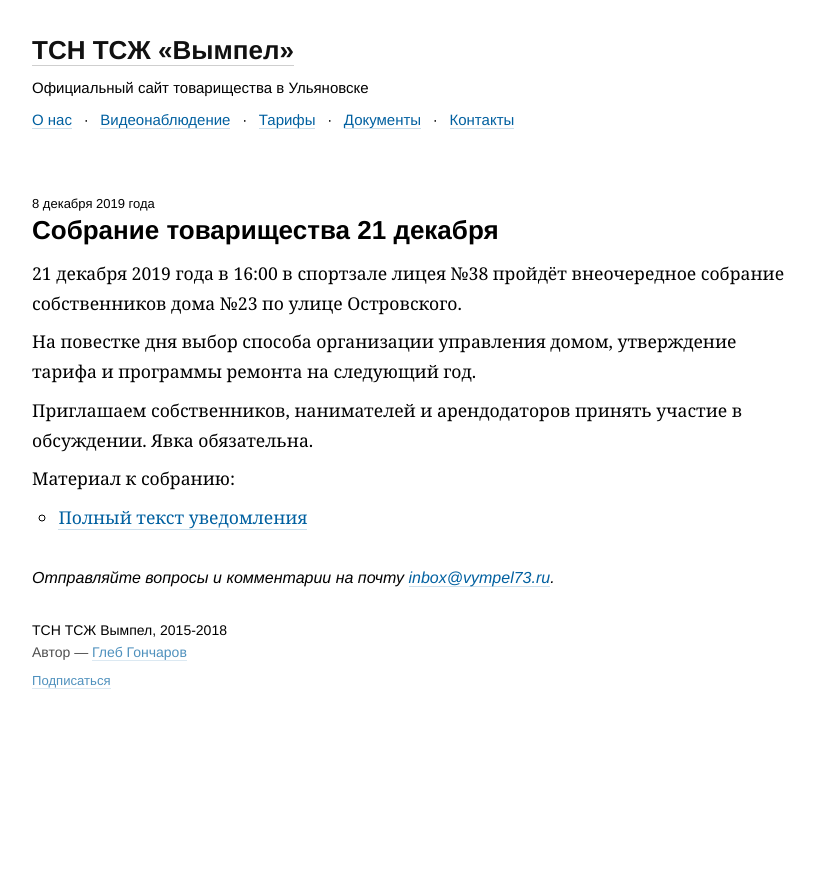
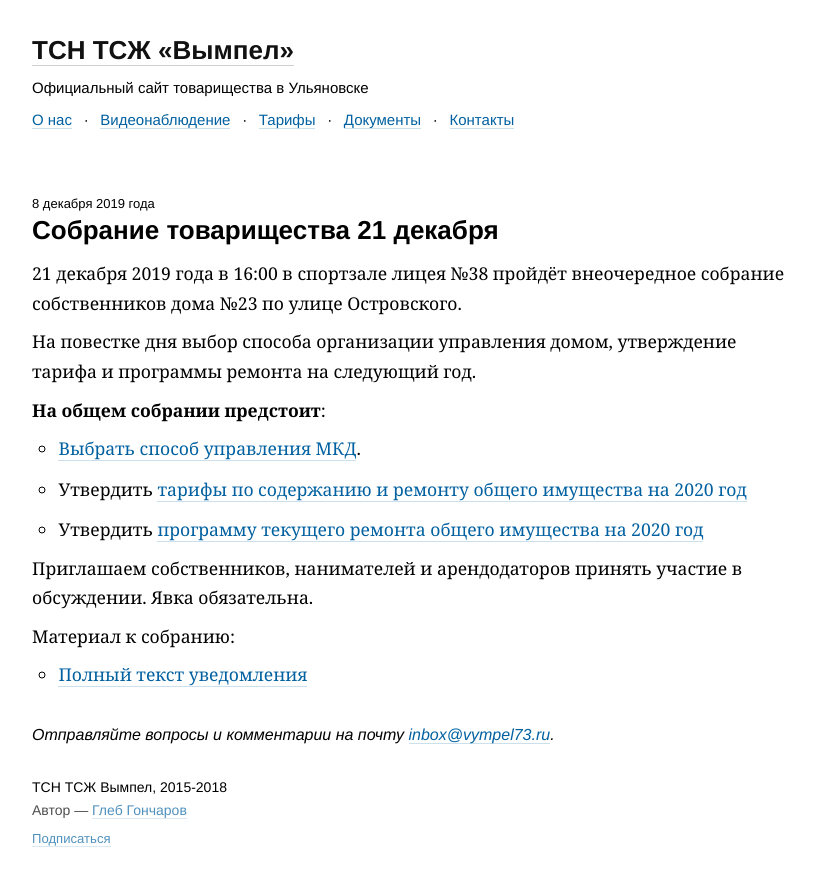
Before and after one commit to gongled/vympel, a Jekyll site: the page built from _posts/2019-12-08-meeting.md, in a window 1280 px wide. Shown: the top 886 px of the page, without its empty margins (108-923 px from the left). Built offline with Jekyll 4.4.1, drawn with Linux system fonts in a browser that asks for light colours.

Commit message:
Отредактировать текст новости и добавить документ по способу управления МКД

```diff
--- a/_posts/2019-12-08-meeting.md
+++ b/_posts/2019-12-08-meeting.md
@@ -9,6 +9,12 @@ updated: 2019-12-08
 На повестке дня выбор способа организации управления домом, утверждение тарифа
 и программы ремонта на следующий год.
 
+**На общем собрании предстоит**:
+
+- [Выбрать способ управления МКД](/docs/misc/20191221_question2.doc).
+- Утвердить [тарифы по содержанию и ремонту общего имущества на 2020 год](/docs/company/Тариф_на_обслуживание_и_ремонт_в_2020.pdf)
+- Утвердить [программу текущего ремонта общего имущества на 2020 год](/docs/company/Тариф_на_обслуживание_и_ремонт_в_2020.pdf)
+
 Приглашаем собственников, нанимателей и арендодаторов принять участие в обсуждении.
 Явка обязательна.
 
```
Also changed, not shown: 1 other file.
